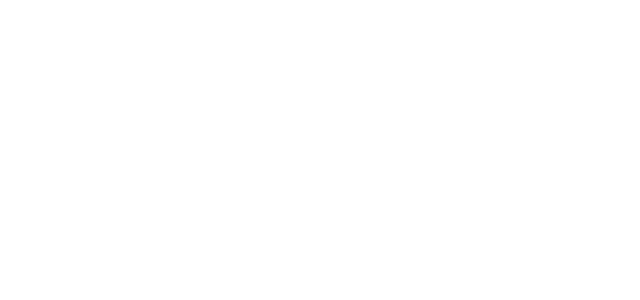
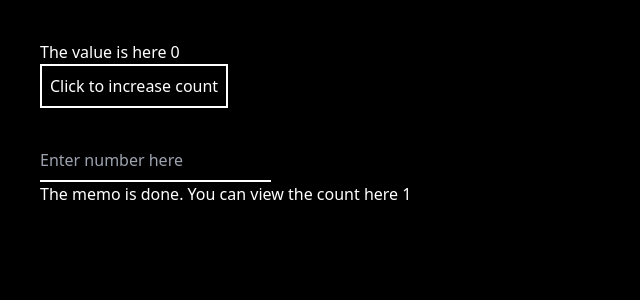
Before and after one commit to Anandprabhu530/My-learning, a React (Vite) app in the folder frontend-react/: page /usememo in a window 1280 px wide. Before the commit this address had no page. Shown: the top 300 px of the page, without its empty margins (0-640 px from the left). Built offline with nearby package versions, Linux system fonts and the light colour scheme; the HTML template or start-up script is replaced by a standard one.

Commit message:
Understand usememo

```diff
--- a/frontend-react/src/App.jsx
+++ b/frontend-react/src/App.jsx
@@ -1,12 +1,14 @@
 import { Route, Routes } from "react-router-dom";
 import Login from "./components/Login";
 import SignUp from "./components/Signup";
+import Test from "./components/usememohook";
 
 const App = () => {
   return (
     <Routes>
       <Route path="/signup" element={<SignUp />}></Route>
       <Route path="/login" element={<Login />}></Route>
+      <Route path="/usememo" element={<Test />}></Route>
     </Routes>
   );
 };
--- /dev/null
+++ b/frontend-react/src/components/usememohook.jsx
@@ -0,0 +1,38 @@
+import { useMemo, useState } from "react";
+
+const Test = () => {
+  const [value, setValue] = useState(0);
+  const [data, setData] = useState(1);
+  let count = useMemo(() => {
+    let org_count = 0;
+    console.log("first");
+    for (let i = 1; i <= data; i++) {
+      org_count += i;
+    }
+    return org_count;
+  }, [data]);
+
+  return (
+    <div className="bg-black text-white h-screen p-10">
+      <div>The value is here {value}</div>
+      <button
+        onClick={() => setValue(value + 1)}
+        className="border-2 border-white p-2"
+      >
+        Click to increase count
+      </button>
+      <div className="pt-10">
+        <input
+          className="bg-transparent border-b-2 border-white pb-2 "
+          placeholder="Enter number here"
+          onChange={(event) => setData(event.target.value)}
+        />
+      </div>
+      <div className="">
+        The memo is done. You can view the count here {count}
+      </div>
+    </div>
+  );
+};
+
+export default Test;
```
